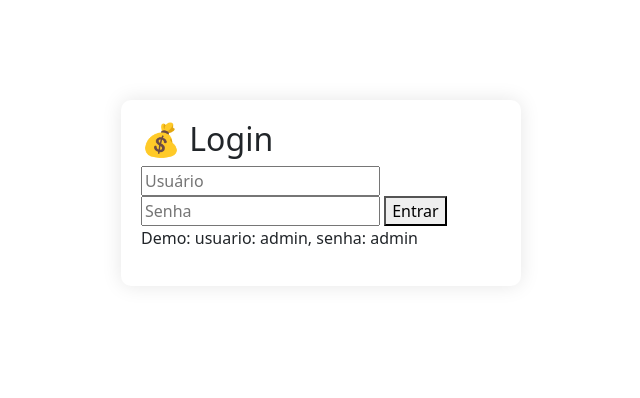
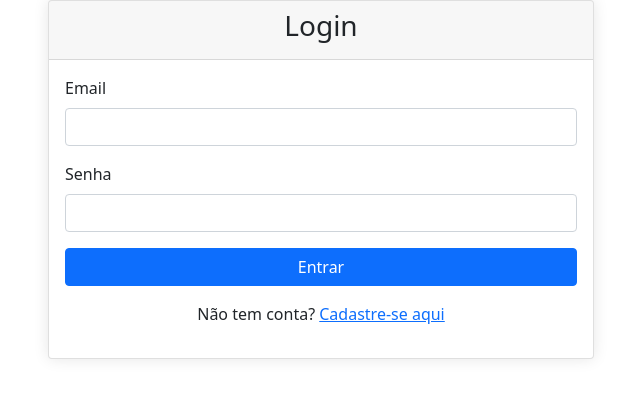
Before and after one commit to srafaelconsult-blip/planejamento-caixa, a Flask app: page /login in a window 1280 px wide. Shown: the top 398 px of the page, without its empty margins (319-959 px from the left). Run offline with Flask 3, Linux system fonts and the light colour scheme.

Commit message:
Update login.html

```diff
--- a/templates/login.html
+++ b/templates/login.html
@@ -1,16 +1,36 @@
 {% extends "base.html" %}
 
+{% block title %}Login - Planejamento de Caixa{% endblock %}
+
 {% block content %}
-<div class="login-container">
-    <h2>💰 Login</h2>
-    {% if error %}
-        <div class="error">{{ error }}</div>
-    {% endif %}
-    <form method="POST">
-        <input type="text" name="username" placeholder="Usuário" required>
-        <input type="password" name="password" placeholder="Senha" required>
-        <button type="submit">Entrar</button>
-    </form>
-    <p>Demo: usuario: admin, senha: admin</p>
+<div class="row justify-content-center">
+    <div class="col-md-6">
+        <div class="card">
+            <div class="card-header">
+                <h3 class="text-center">Login</h3>
+            </div>
+            <div class="card-body">
+                {% if error %}
+                <div class="alert alert-danger">{{ error }}</div>
+                {% endif %}
+
+                <form method="POST">
+                    <div class="mb-3">
+                        <label for="email" class="form-label">Email</label>
+                        <input type="email" class="form-control" id="email" name="email" required>
+                    </div>
+                    <div class="mb-3">
+                        <label for="password" class="form-label">Senha</label>
+                        <input type="password" class="form-control" id="password" name="password" required>
+                    </div>
+                    <button type="submit" class="btn btn-primary w-100">Entrar</button>
+                </form>
+
+                <div class="text-center mt-3">
+                    <p>Não tem conta? <a href="{{ url_for('cadastro') }}">Cadastre-se aqui</a></p>
+                </div>
+            </div>
+        </div>
+    </div>
 </div>
 {% endblock %}
```
